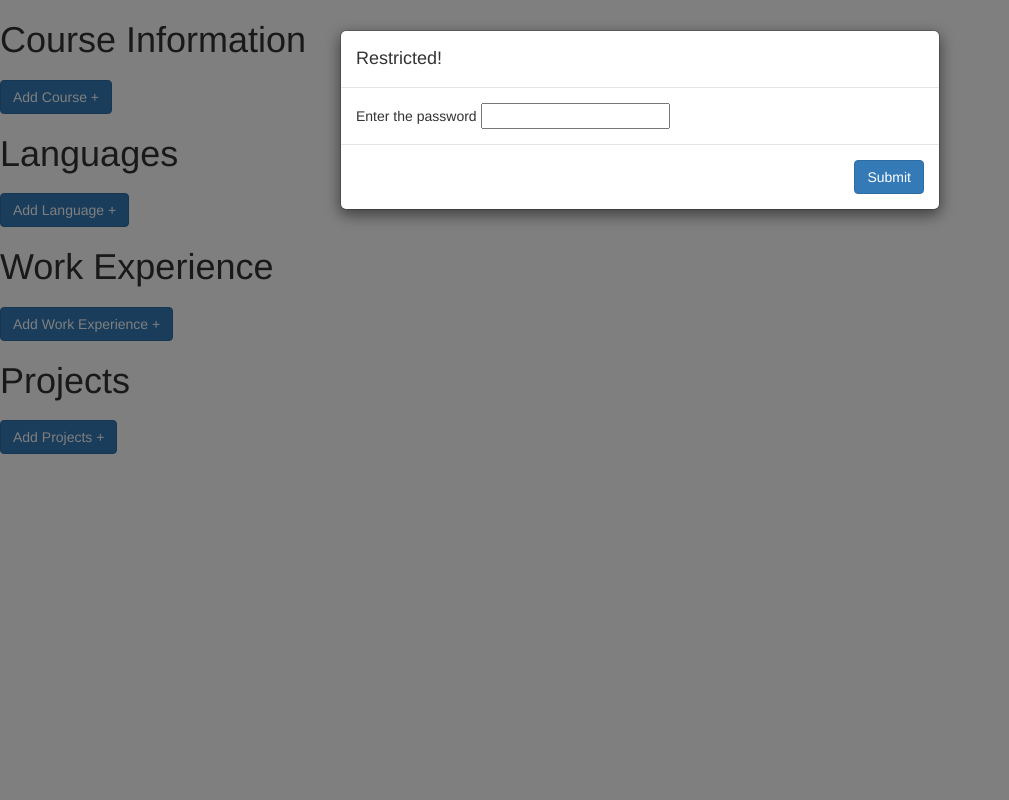
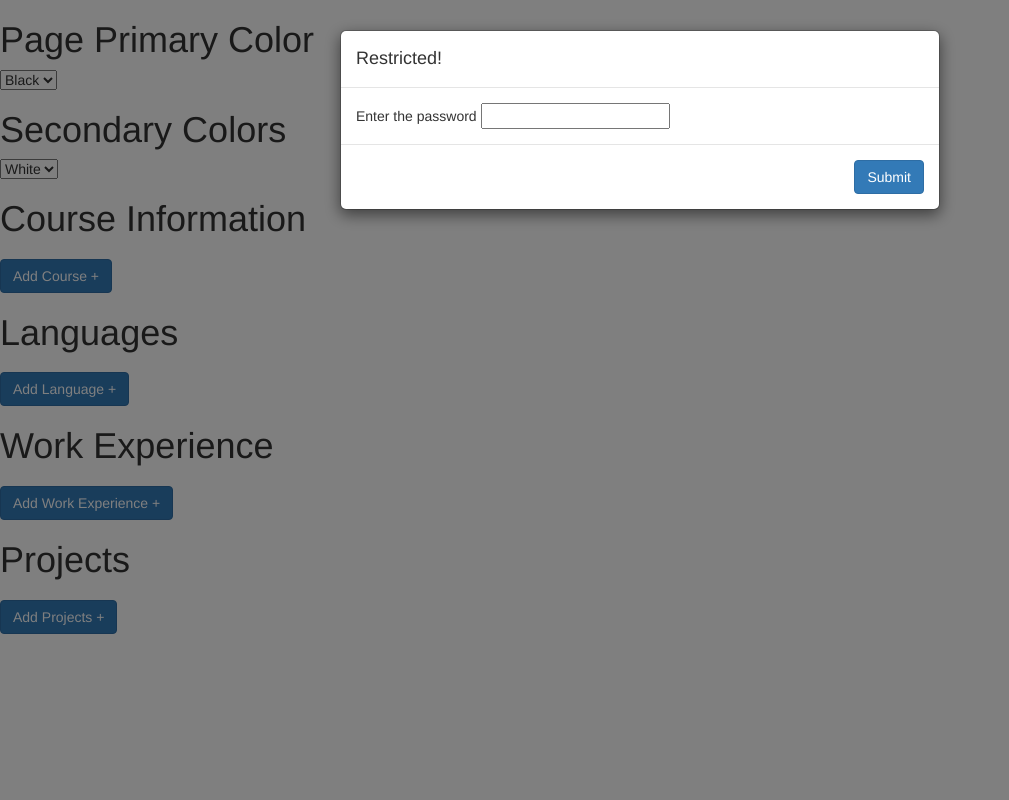
Before and after one commit to PatrickCenteno/PersonalHomePage, a Flask app: page /admin in a window 1280 px wide. Shown: the whole page, without its empty margins (0-1009 px from the left). Run offline with Flask 2, Linux system fonts and the light colour scheme; data that the repository does not hold is empty; some libraries are stand-ins or nearby versions.

Commit message:
Added option tags to pick site colors

```diff
--- a/HomePage/api.py
+++ b/HomePage/api.py
@@ -49,6 +49,9 @@ def add_info():
 		database.add_work_experience(request.form['place'], request.form['location'], \
 				request.form['time_period'], request.form['role'], request.form['description'])
 		return 'Work Info added'
+	elif table == 'colors':
+		database.set_color(request.form['color_one'], request.form['color_two'])
+		return 'colors changed'
 	else:
 		return 'invalid post request'
 
--- a/HomePage/templates/admin.html
+++ b/HomePage/templates/admin.html
@@ -16,6 +16,21 @@
 </head>
 <body>
 	<section id="information">
+
+    <h1 class="adminHeaders">Page Primary Color</h1>
+    <select id="primaryColorSelect">
+      <option id="000000">Black</option>
+      <option id="CF1919">Red</option>
+      <option id="1E2ECE">Blue</option>
+    </select>
+
+    <h1 class="adminHeaders">Secondary Colors</h1>
+    <select id="secondaryColorSelect">
+      <option id="FFFFFF">White</option>
+      <option id="9B9B9E">Gray</option>
+      <option id="E783D4">Pink</option>
+    </select>
+
 		<h1 class="adminHeaders">Course Information</h1>
       <ul class="list-group courseList">
       {% for c in course_list %}
--- a/HomePage/views.py
+++ b/HomePage/views.py
@@ -10,8 +10,12 @@ import database
 	gets current timestamp and replaces cookie with that date'''
 @app.route('/')
 def index():
+	colors = database.get_colors()
+	for c in colors:
+		print c
+
 	old_timestamp = request.cookies.get('date_visited')
-	response = make_response(render_template('index.html', date_visited=old_timestamp))
+	response = make_response(render_template('index.html', date_visited=old_timestamp, color_list=colors))
 	timestamp = get_time_and_date()
 	response.set_cookie('date_visited', timestamp)
 	return response
@@ -47,25 +51,26 @@ def admin_page():
 	languages = database.get_languages()
 	projects = database.get_projects()
 	work = database.get_work_experience()
+	colors = database.get_colors()
 
 	return render_template('admin.html', course_list=courses, language_list=languages, \
 			project_list=projects, work_list=work)
 
-#temporary view
-@app.route('/addColorToDB')
-def add_color_sql():
-	#database.add_colors_table()
-	colors = database.get_colors()
+# #temporary view
+# @app.route('/addColorToDB')
+# def add_color_sql():
+# 	#database.add_colors_table()
+# 	colors = database.get_colors()
 
-	print 'Testing if colors is loaded'
-	for c in colors:
-		print c
-	return 'printing to console'
+# 	print 'Testing if colors is loaded'
+# 	for c in colors:
+# 		print c
+# 	return 'printing to console'
 
-@app.route('/setColors/<colorOne>/<colorTwo>')
-def set_colors(colorOne, colorTwo):
-	database.set_color(colorOne, colorTwo)
-	return 'test color numbers set'
+# @app.route('/setColors/<colorOne>/<colorTwo>')
+# def set_colors(colorOne, colorTwo):
+# 	database.set_color(colorOne, colorTwo)
+# 	return 'test color numbers set'
 
 
 
```
Also changed, not shown: 1 other file.
